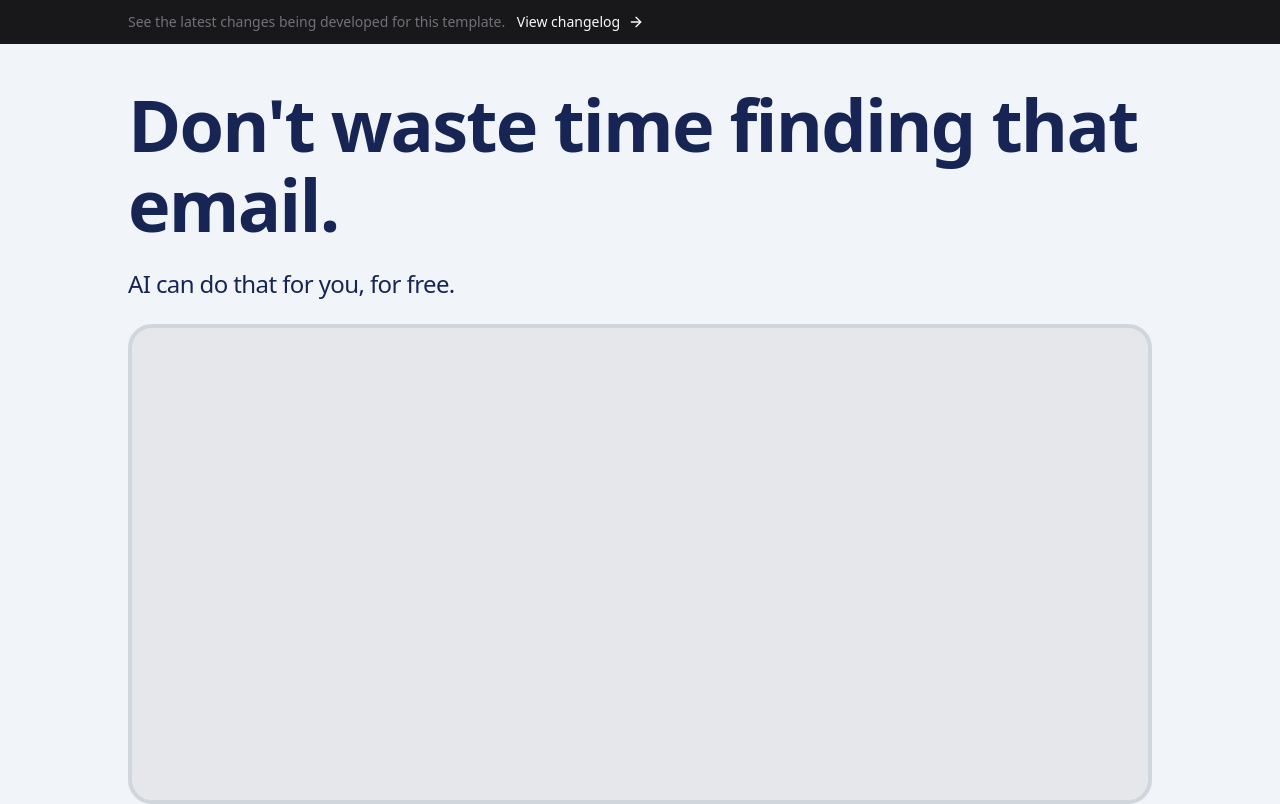
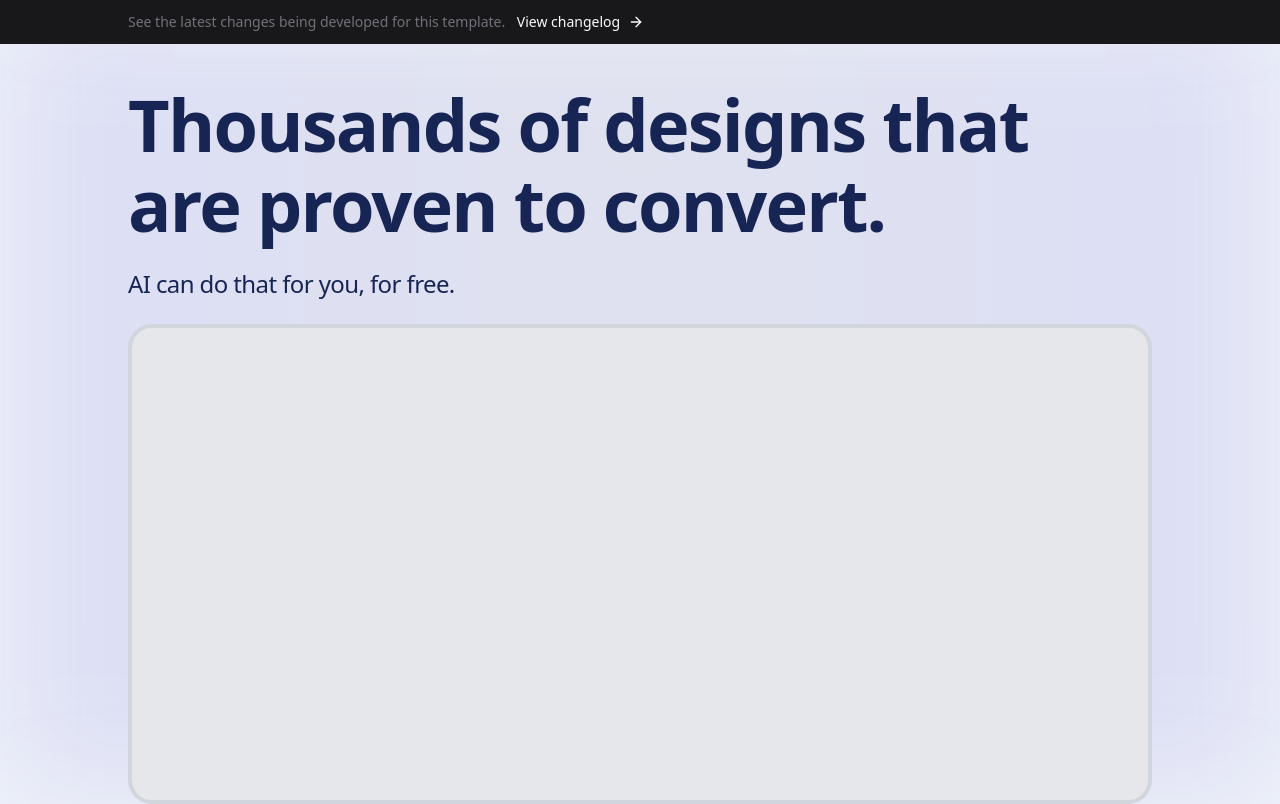
Before and after one commit to jakemackie/next-starter-v2, a Next.js app: page / in a window 1280 px wide. Built offline with nearby package versions, Linux system fonts and the light colour scheme.

Commit message:
amend: Example gradient blob thing

```diff
--- a/src/app/(website)/layout.tsx
+++ b/src/app/(website)/layout.tsx
@@ -3,13 +3,18 @@ import Link from 'next/link';
 import { ArrowRight } from 'lucide-react';
 import { Toaster } from '@/components/ui/sonner';
 
-export default function AuthLayout({
+export default function WebsiteLayout({
   children,
 }: {
   children: React.ReactNode;
 }) {
   return (
-    <main>
+    <main className="relative">
+      {/* Gradient background with grain */}
+      <div className="fixed inset-0 -z-10">
+        <div className="absolute inset-0 bg-[linear-gradient(to_right,#4f46e520,#6b5baf20,#4f46e520)] blur-3xl" />
+      </div>
+
       <Banner>
         <span className="w-full text-center lg:text-left text-muted-foreground">
           {/* Mobile text */}
--- a/src/app/(website)/page.tsx
+++ b/src/app/(website)/page.tsx
@@ -2,7 +2,7 @@ export default async function Home() {
   return (
     <div className="space-y-6">
       <h1 className="text-5xl lg:text-7xl font-bold lg:leading-20 tracking-tight">
-        Don&apos;t waste time finding that email.
+        Thousands of designs that are proven to convert.
       </h1>
       <p className="text-xl lg:text-2xl font-medium tracking-tight">
         AI can do that for you, for free.
```
